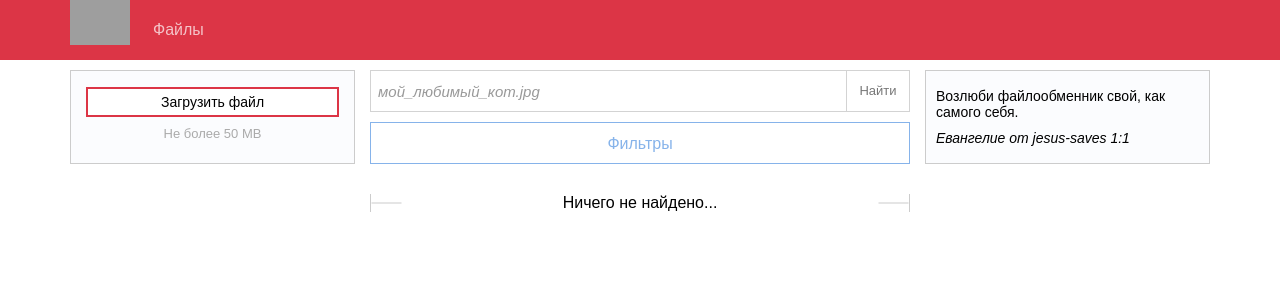
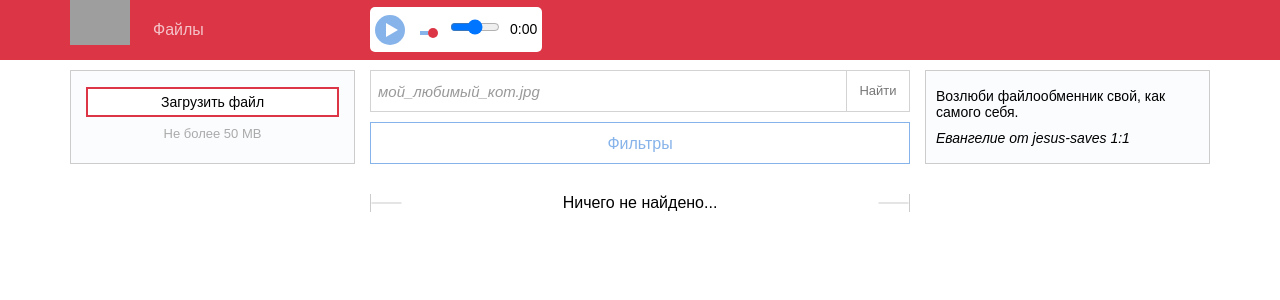
Before and after one commit to medbrat13/jesus-saves-your-file, a PHP site: template app/views/templates/files.twig in a window 1280 px wide. Shown: the top 300 px of the page. Run offline with PHP 8.4, Linux system fonts and the light colour scheme; the template is opened without the code that fills it, so the values that code supplies are empty; style sheets or scripts are compiled from the project's sources; some libraries are stand-ins or nearby versions; grey boxes are pictures that could not be loaded.

Commit message:
Подключил новые скрипты и стили

```diff
--- a/app/views/layouts/hallelujah-layout.twig
+++ b/app/views/layouts/hallelujah-layout.twig
@@ -4,11 +4,12 @@
     <meta charset="UTF-8">
     <meta name="viewport" content="width=device-width, initial-scale=1, shrink-to-fit=no">
     <meta http-equiv="X-UA-Compatible" content="ie=edge">
-    <link rel="stylesheet" href="/css/normalize.css">
+    <link rel="stylesheet" href="/css/normalize.min.css">
     <link rel="stylesheet" href="/css/bootstrap-grid.min.css">
-    <link rel="stylesheet" href="/css/lightbox.min.css">
-    <link rel="stylesheet" href="/css/style.css">
-    <title>Document</title>
+    <link rel="stylesheet" href="/css/simpleLightbox.min.css">
+    <link rel="stylesheet" href="/css/plyr.min.css">
+    <link rel="stylesheet" href="/css/style.min.css">
+    <title>Файлообменник</title>
 </head>
 <body >
 <nav class="main-nav" id="nav">
@@ -17,11 +18,11 @@
             <a class="main-nav__brand" href="{{ path_for('') }}">
                 <img src="/images/jesus-saves-logo.png" width="60" height="60" alt="Logo">
             </a>
-            <button class="main-nav__toggler col-6 my-auto ml-auto d-md-none" id="nav-toggler" onclick="showNHide(this)">
+            <button class="main-nav__toggler col-6 my-auto ml-auto d-md-none" id="nav-toggler">
                 <span class="main-nav__toggler-icon"></span>
             </button>
             <div class="main-nav__wrapper element-is-collapsed row" id="collapsed-nav">
-                <ul class="main-nav__nav col-12 col-md-6">
+                <ul class="main-nav__nav col-12 col-md-4">
                     <li class="main-nav__nav__item row">
                         <a class="col-12" href="{{ path_for('files') }}">Файлы</a>
                     </li>
@@ -35,8 +36,8 @@
 </main>
 
 <script src="/js/url.min.js"></script>
-<script src="/js/main.js"></script>
-<script src="/js/lightbox-plus-jquery.min.js"></script>
-
+<script src="/js/simpleLightbox.min.js"></script>
+<script src="/js/plyr.min.js"></script>
+<script src="/js/main.min.js"></script>
 </body>
 </html>
```
